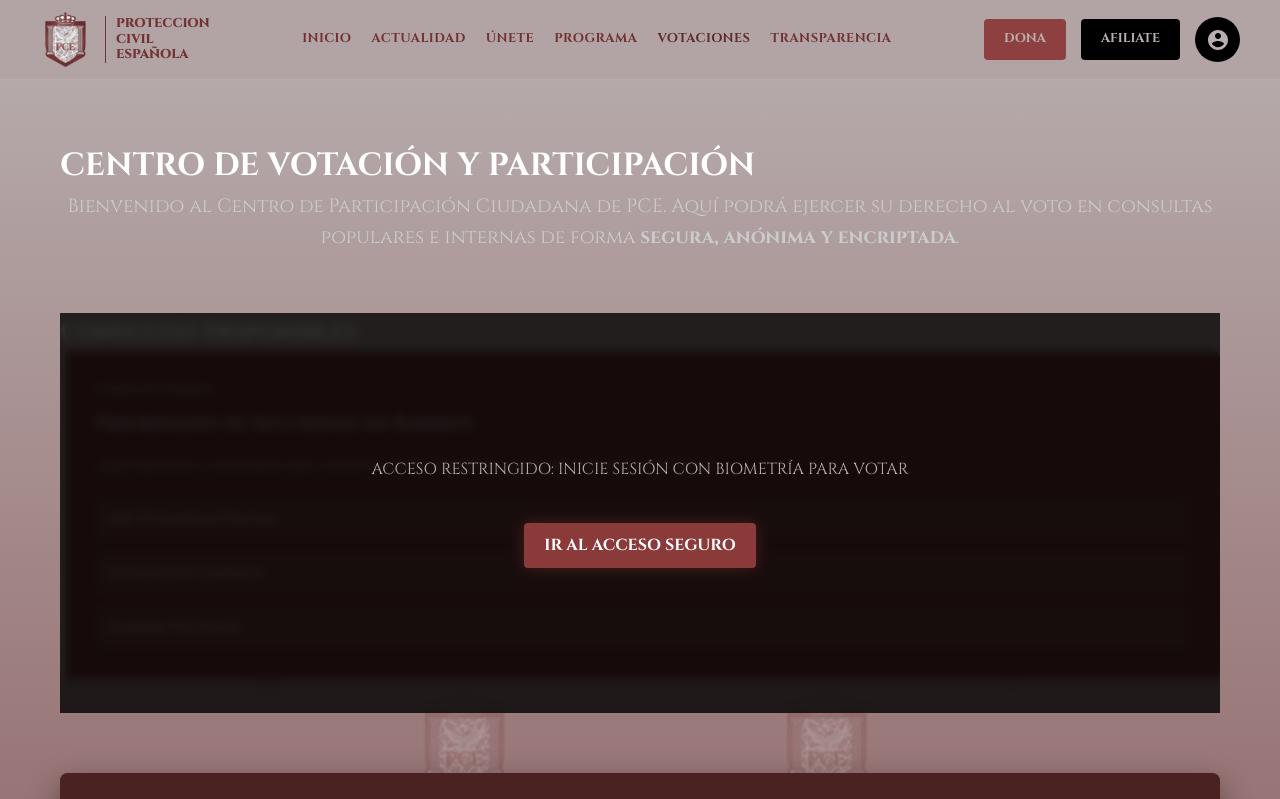
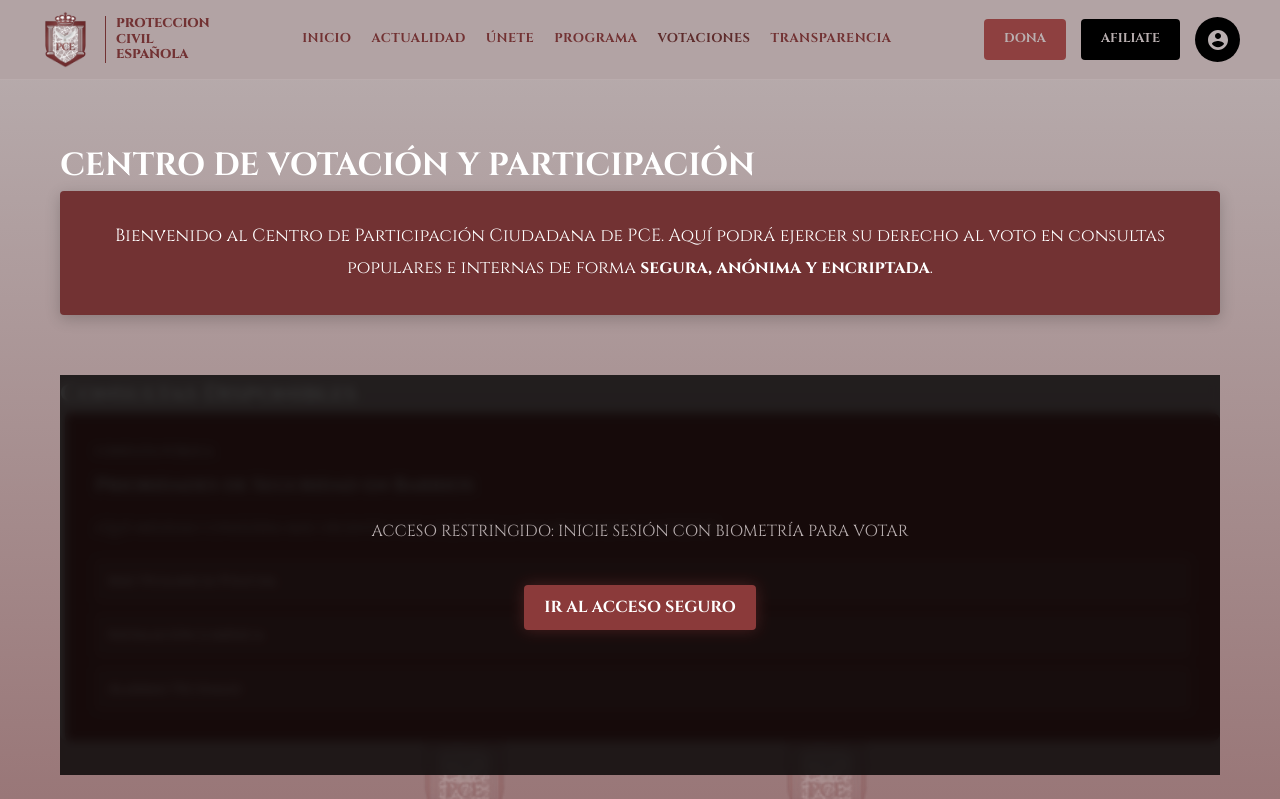
Before and after one commit to Tuflamenkito42/PCE, a Nuxt app in the folder PCE/: page /votaciones in a window 1280 px wide. Shown: the top 799 px of the page. Built offline with nearby package versions, Linux system fonts and the light colour scheme.

Commit message:
Update border radius and style for UI consistency
Standardized border radius to 4px across login and identity verification components for a more consistent look. Enhanced the votes intro section with background color, padding, and box shadow for improved visual presentation.

```diff
--- a/PCE/app/pages/login/components/IdentityVerification.vue
+++ b/PCE/app/pages/login/components/IdentityVerification.vue
@@ -111,12 +111,12 @@ watch(() => props.isLocked, (locked) => {
 .camera-module {
   background: rgba(0,0,0,0.2);
   padding: 15px;
-  border-radius: 20px;
+  border-radius: 4px;
   border: 1px solid rgba(255,255,255,0.05);
 
   .video-wrapper {
     position: relative;
-    border-radius: 15px;
+    border-radius: 4px;
     overflow: hidden;
     aspect-ratio: 4/3;
     background: #000;
@@ -147,7 +147,7 @@ watch(() => props.isLocked, (locked) => {
       background: #4a2222;
       color: #fff;
       padding: 10px;
-      border-radius: 50px;
+      border-radius: 4px;
       font-size: 0.75rem;
       font-family: 'Cinzel', serif;
 
@@ -175,7 +175,7 @@ watch(() => props.isLocked, (locked) => {
     background-color: rgba(180, 167, 167, 0.9);
     border: none;
     padding: 15px 25px;
-    border-radius: 50px;
+    border-radius: 4px;
     color: #000;
     font-size: 1rem;
     font-family: 'Cinzel', serif;
@@ -195,7 +195,7 @@ watch(() => props.isLocked, (locked) => {
   .preview-box {
     aspect-ratio: 3/2;
     background: rgba(0,0,0,0.3);
-    border-radius: 15px;
+    border-radius: 4px;
     display: flex;
     align-items: center;
     justify-content: center;
--- a/PCE/app/pages/login/index.vue
+++ b/PCE/app/pages/login/index.vue
@@ -127,7 +127,7 @@ useHead({
   backdrop-filter: blur(15px);
   border: 1px solid rgba(255, 255, 255, 0.1);
   padding: 40px;
-  border-radius: 30px;
+  border-radius: 4px;
   box-shadow: 0 25px 50px rgba(0, 0, 0, 0.4);
   transition: all 0.5s cubic-bezier(0.4, 0, 0.2, 1);
 
@@ -176,7 +176,7 @@ useHead({
       background-color: rgba(180, 167, 167, 0.9);
       border: none;
       padding: 18px 25px;
-      border-radius: 50px;
+      border-radius: 4px;
       color: #000;
       font-size: 1rem;
       font-family: 'Cinzel', serif;
@@ -199,7 +199,7 @@ useHead({
   background-color: #000 !important;
   color: #fff !important;
   padding: 18px !important;
-  border-radius: 50px !important;
+  border-radius: 4px !important;
   font-family: 'Cinzel', serif;
   font-size: 1.1rem !important;
   letter-spacing: 1px;
--- a/PCE/app/pages/votaciones/index.vue
+++ b/PCE/app/pages/votaciones/index.vue
@@ -95,8 +95,17 @@ useHead({
 .votes-intro {
   text-align: center;
   margin-bottom: 60px;
-  font-size: 1.2rem;
-  color: var(--text-grey);
+  font-size: 1.1rem;
+  background-color: #723233;
+  color: #ffffff;
+  padding: 30px;
+  border-radius: 4px;
+  box-shadow: 0 4px 15px rgba(0, 0, 0, 0.2);
+
+  p {
+    margin: 0;
+    line-height: 1.8;
+  }
 }
 
 .votes-layout {
```
